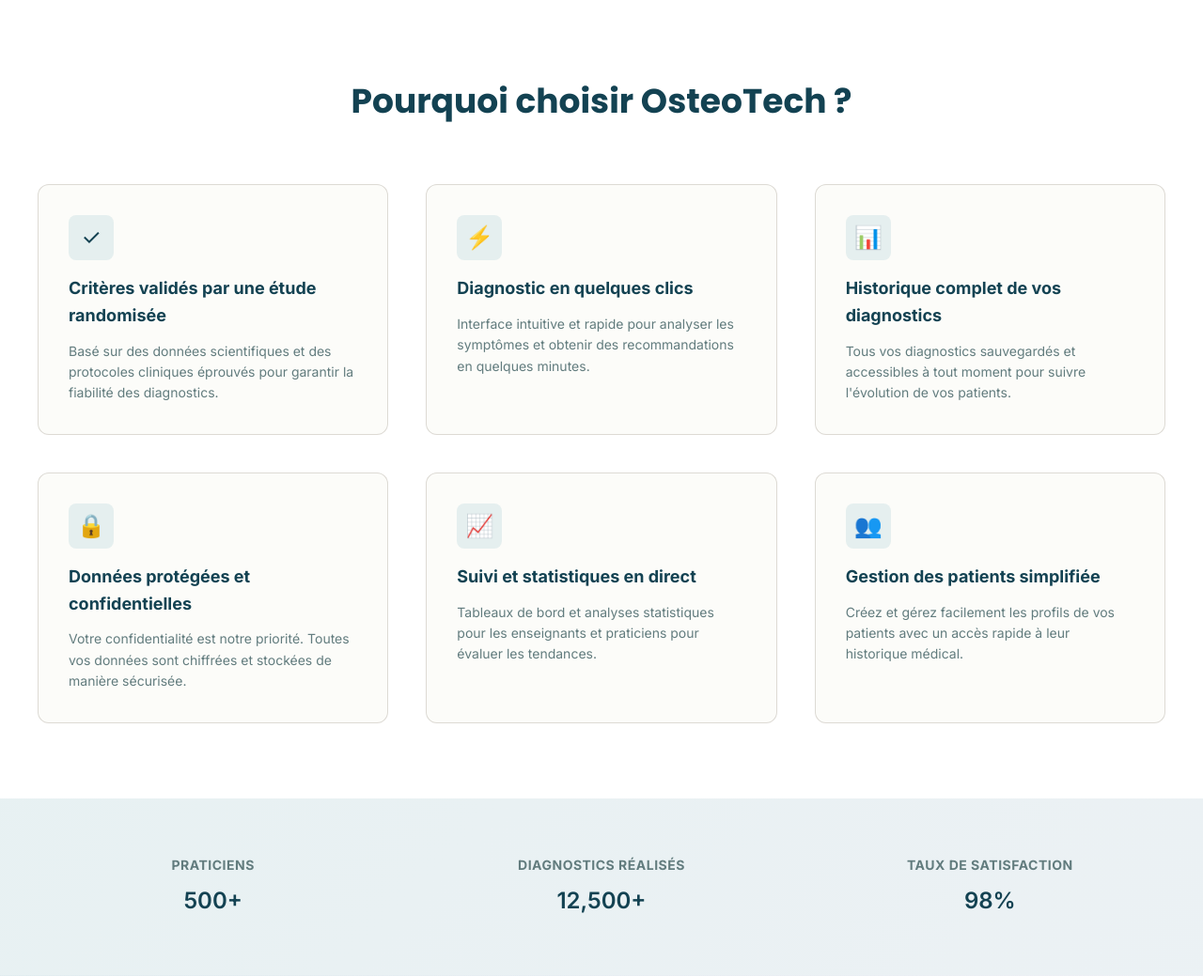
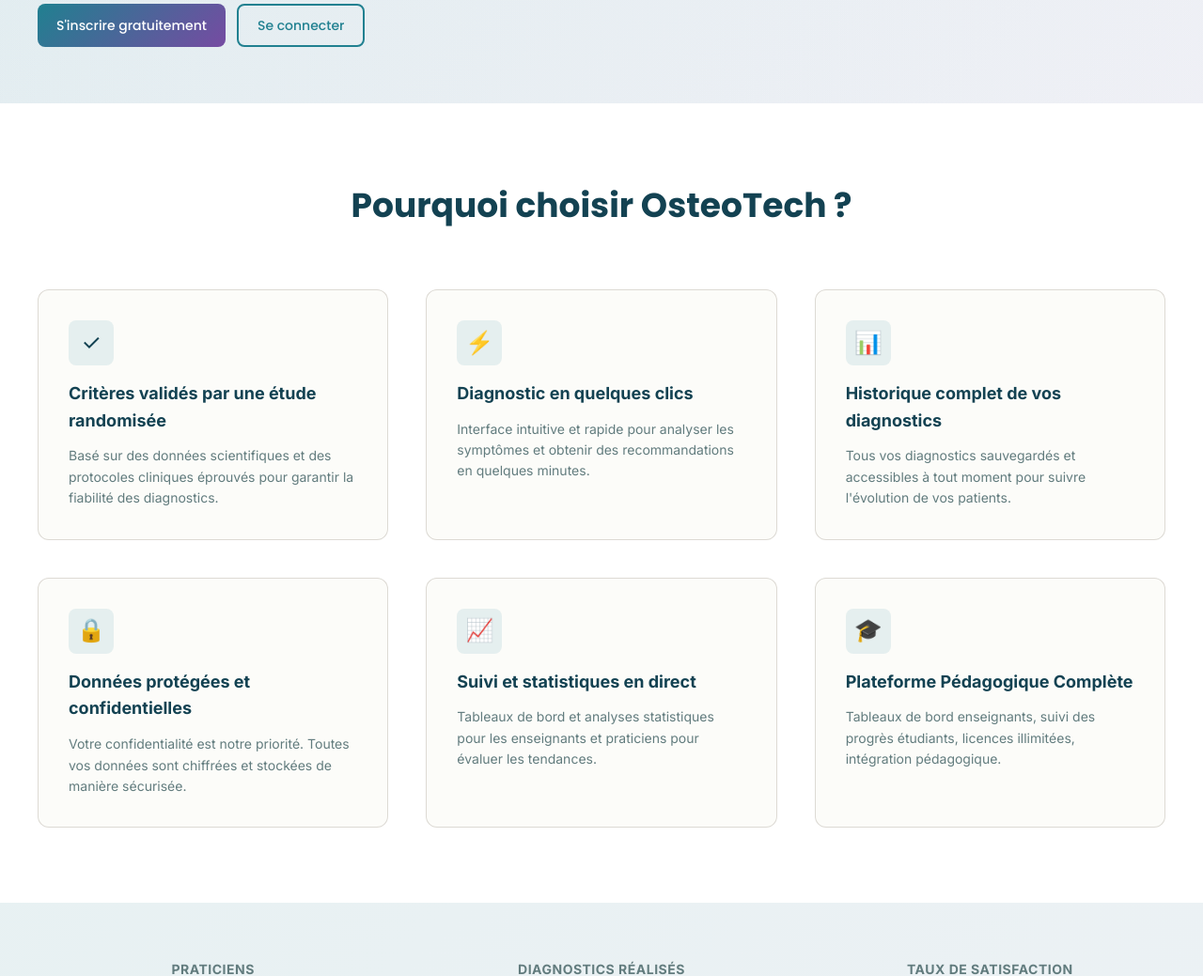
Before and after one commit to Osteo8420/Osteotech, a Flask app: page / in a window 1280 px wide. Shown: the part 658-1697 px from the top of the page at 94% size. Run offline with Flask 3, Linux system fonts and the light colour scheme; some libraries are stand-ins or nearby versions.

Commit message:
ajout session pédagogique dans l'index

```diff
--- a/templates/index.html
+++ b/templates/index.html
@@ -428,12 +428,15 @@
     <section class="hero">
         <div class="hero-container">
             <div class="hero-content">
-                <h1>Outil Informatique d'Aide au Diagnostic d'une Douleur</h1>
+                <h1>Outil Informatique d'Aide au Diagnostic pour Écoles & Praticiens</h1>
                 <p>
                     <span class="hero-highlight">OsteoTech</span> est un système de diagnostic intelligent basé sur l'<span class="hero-highlight">analyse systématique des symptômes</span> dans les motifs de consultation pendant une séance d'ostéopathie.
                 </p>
                 <p>
                     Notre <span class="hero-highlight">moteur diagnostique</span> utilise des critères clés pour identifier les <span class="hero-highlight">pathologies les plus probables</span> et vous guider vers la <span class="hero-highlight">bonne prise en charge</span>.
+                </p>
+                <p>
+                    <span class="hero-highlight">Pour les écoles :</span> Intégrez OsteoTech dans votre cursus avec tableaux de bord enseignants, licences multi-étudiants et suivi pédagogique automatisé.
                 </p>
                 <div class="hero-cta">
                     {% if user %}
@@ -482,9 +485,9 @@
                     <p>Tableaux de bord et analyses statistiques pour les enseignants et praticiens pour évaluer les tendances.</p>
                 </div>
                 <div class="feature-card">
-                    <div class="feature-icon">👥</div>
-                    <h3>Gestion des patients simplifiée</h3>
-                    <p>Créez et gérez facilement les profils de vos patients avec un accès rapide à leur historique médical.</p>
+                    <div class="feature-icon">🎓</div>
+                    <h3>Plateforme Pédagogique Complète</h3>
+                    <p>Tableaux de bord enseignants, suivi des progrès étudiants, licences illimitées, intégration pédagogique.</p>
                 </div>
             </div>
         </div>
```
